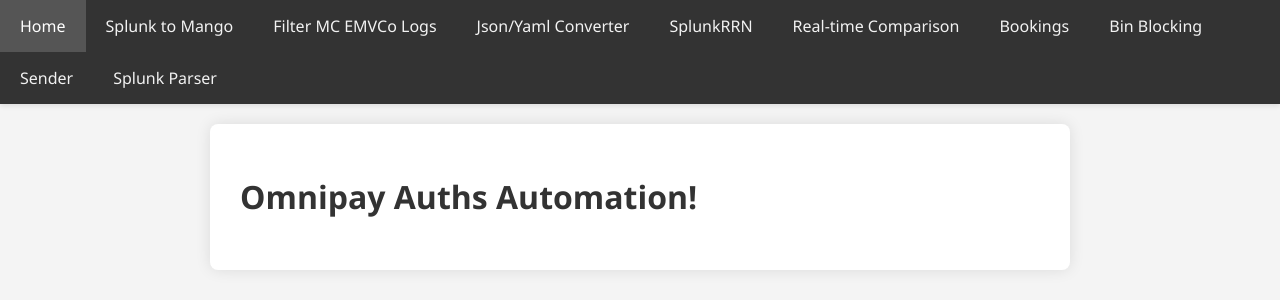
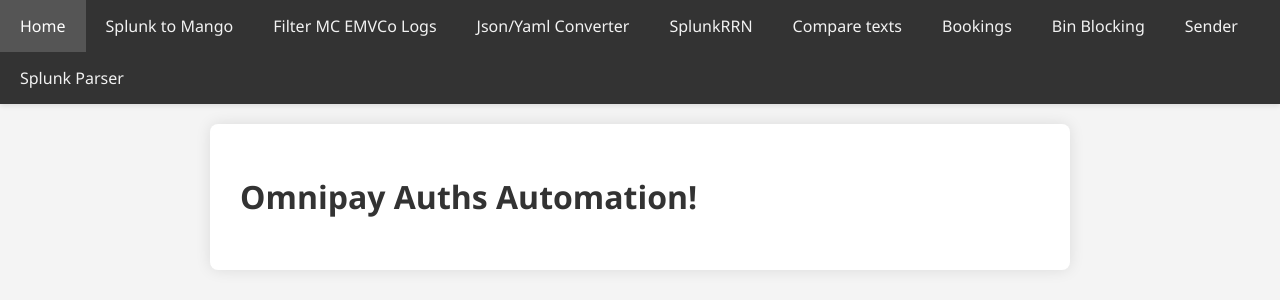
Before and after one commit to durgeshsingh90/AutoMate, a Django app: page / in a window 1280 px wide. Shown: the top 300 px of the page. Run offline with Django 5.2, Linux system fonts and the light colour scheme.

Commit message:
edited homepage

```diff
--- a/AutoMate/first_page/templates/first_page/index.html
+++ b/AutoMate/first_page/templates/first_page/index.html
@@ -56,7 +56,7 @@
     <a href="{% url 'upload_log_file' %}">Filter MC EMVCo Logs</a>
     <a href="{% url 'json2yaml' %}">Json/Yaml Converter</a>
     <a href="{% url 'SplunkRRN' %}">SplunkRRN</a>
-    <a href="{% url 'compare' %}">Real-time Comparison</a>
+    <a href="{% url 'compare' %}">Compare texts</a>
     <a href="{% url 'slot_booking:calendar' %}">Bookings</a>
     <a href="{% url 'binblock:binblocking_editor' %}">Bin Blocking</a>
     <a href="{% url 'sender:home' %}">Sender</a>
```
